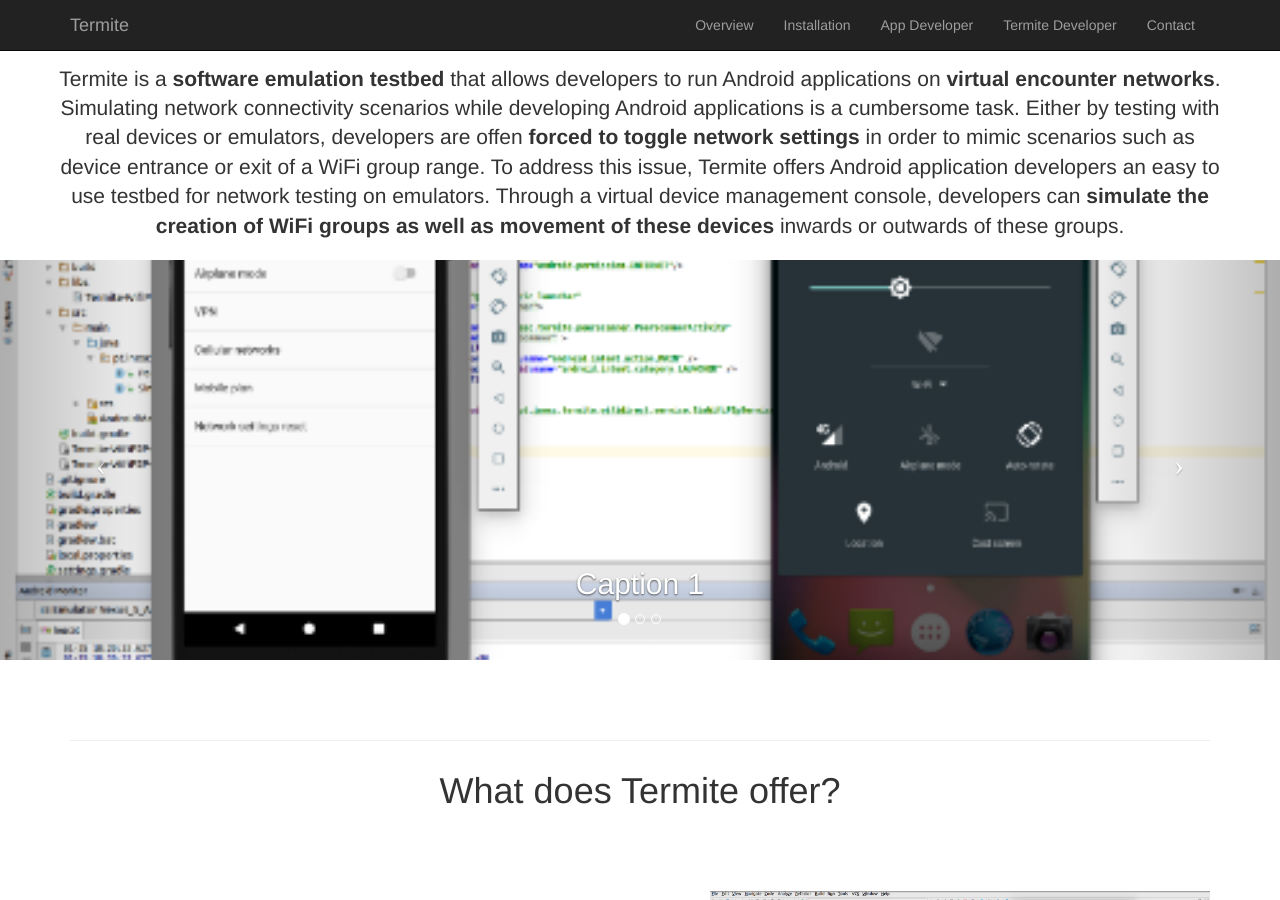
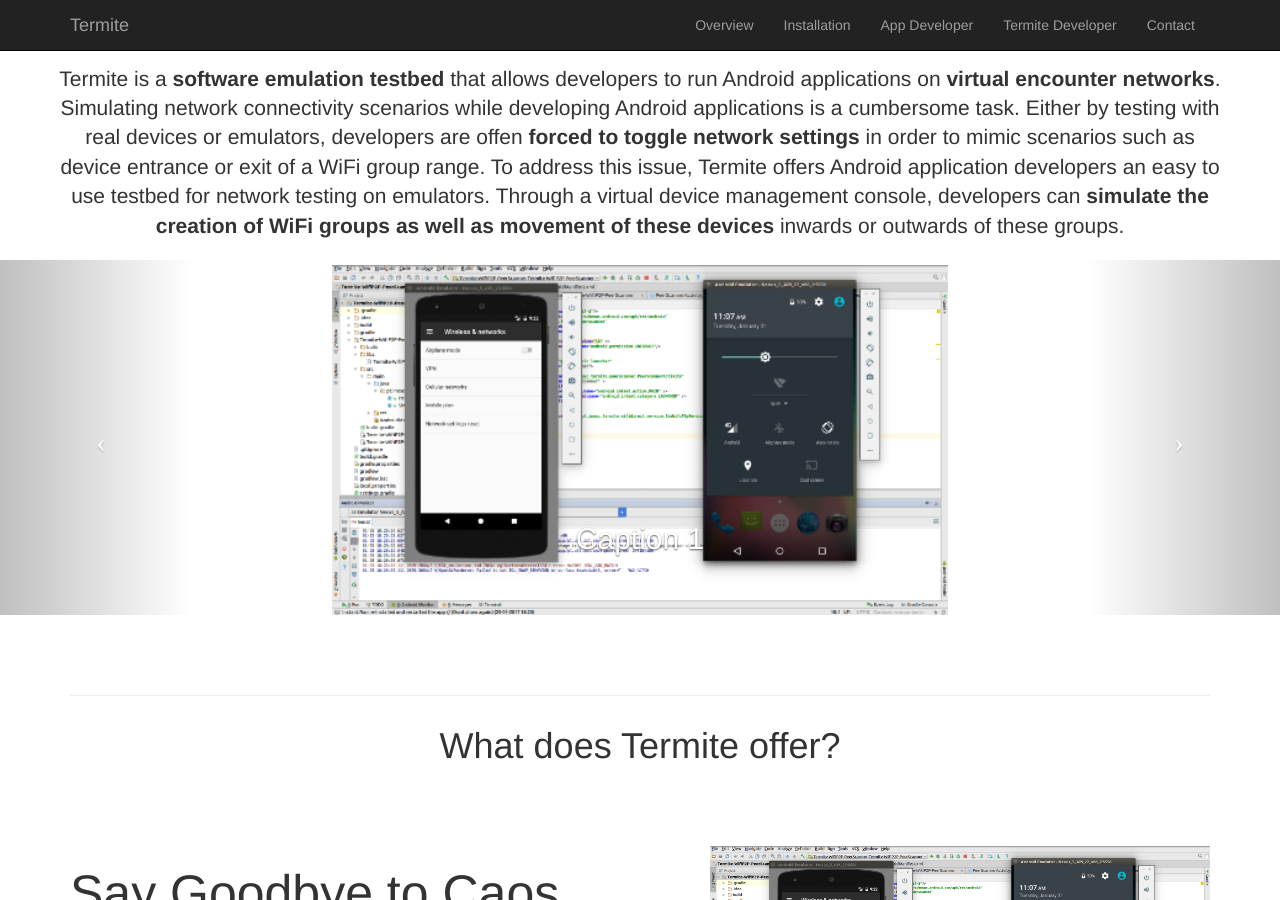
Before and after one commit to etraudonun/termite, a Jekyll site: the page index.html, which Jekyll copies as it is, in a window 1280 px wide and 900 px high, scrolled down 446 px. Built offline with Jekyll 4.4.1, drawn with Linux system fonts in a browser that asks for light colours.

Commit message:
Update index.html

```diff
--- a/index.html
+++ b/index.html
@@ -108,7 +108,9 @@
         <!-- Wrapper for slides -->
         <div class="carousel-inner">
             <div class="item active">
-                <div class="fill" style="background-image:url('imgs/deorganization.png');"></div>
+                <center>
+  				    <img style="height: 350px; margin-top: 5px; justify-content: center;" src="imgs/deorganization.png?raw=true" alt="">
+                </center>
                 <div class="carousel-caption">
                     <h2>Caption 1</h2>
                 </div>
```
